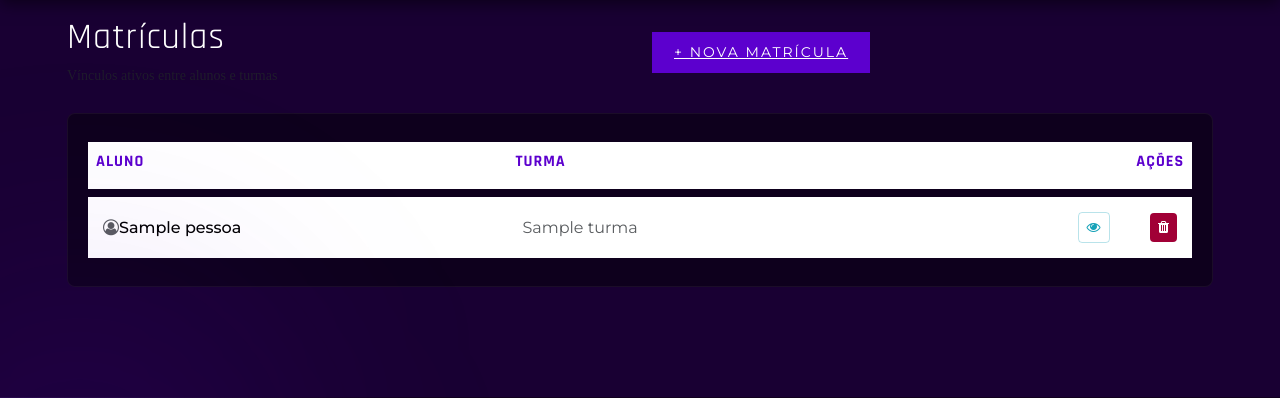
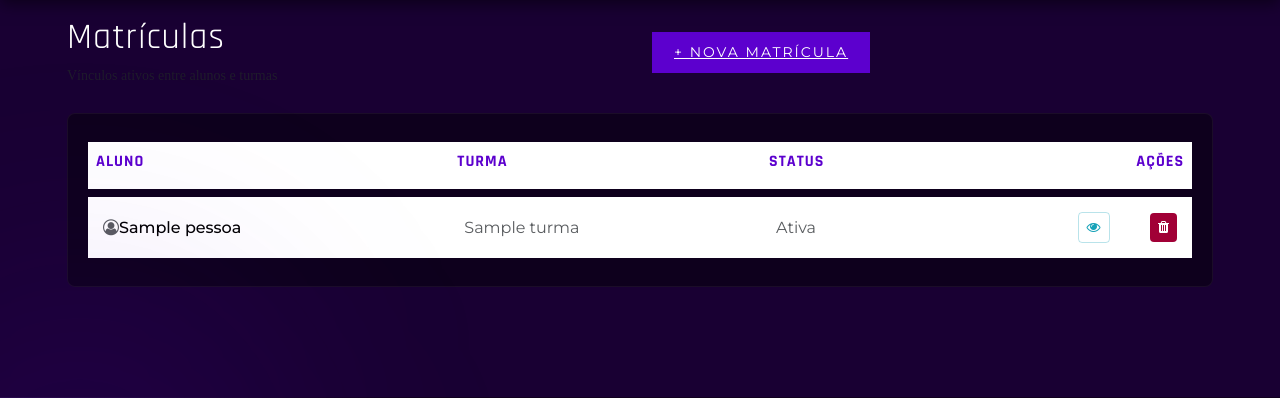
Before and after one commit to EllisCarvalho3/PSW-II-PROJETO-FINAL, a Django app: page /matricula/ in a window 1280 px wide; the page is wider, and only the part inside the window is pictured. Shown: the part 119-517 px from the top of that part. Run offline with Django 5.2, Linux system fonts and the light colour scheme; data comes from the database, SQL or seed files in the repository; tables that the repository leaves empty hold one stand-in row (values such as "Sample post"); some libraries are stand-ins or nearby versions.

```diff
--- a/xavieracademy/templates/matricula/detail.html
+++ b/xavieracademy/templates/matricula/detail.html
@@ -14,6 +14,10 @@
             <p class="mb-1 text-muted">Turma Vinculada</p>
             <h4>{{ matricula.turma.nome }} — Horário: {{ matricula.turma.horario }}</h4>
         </div>
+        <div class="mb-3">
+            <p class="mb-1 text-muted">Status</p>
+            <h4>{{ matricula.get_status_display }}</h4>
+        </div>
         <div class="mb-4">
             <p class="mb-1 text-muted">Data da Matrícula</p>
             <h4>{{ matricula.data_matricula|date:"d/m/Y" }}</h4>
--- a/xavieracademy/templates/matricula/list.html
+++ b/xavieracademy/templates/matricula/list.html
@@ -21,6 +21,7 @@
                     <tr style="border-bottom: 2px solid #5c00ce; font-family: 'Rajdhani', sans-serif; font-size: 16px; text-transform: uppercase; letter-spacing: 1px;">
                         <th style="border: none; color: #5c00ce; padding-bottom: 15px;">Aluno</th>
                         <th style="border: none; color: #5c00ce; padding-bottom: 15px;">Turma</th>
+                        <th style="border: none; color: #5c00ce; padding-bottom: 15px;">Status</th>
                         <th style="border: none; color: #5c00ce; padding-bottom: 15px; text-align: right;">Ações</th>
                     </tr>
                 </thead>
@@ -29,6 +30,7 @@
                     <tr style="background: rgba(255,255,255,0.02); border-radius: 4px; transition: all 0.3s;">
                         <td style="border: none; vertical-align: middle; padding: 15px; font-weight: 500;"><i class="fa fa-user-circle-o text-muted mr-2"></i>{{ matricula.aluno }}</td>
                         <td style="border: none; vertical-align: middle; padding: 15px;" class="text-muted">{{ matricula.turma }}</td>
+                        <td style="border: none; vertical-align: middle; padding: 15px;" class="text-muted">{{ matricula.get_status_display }}</td>
                         <td style="border: none; vertical-align: middle; padding: 15px; text-align: right;">
 
                             <a href="{% url 'detail_matricula' matricula.id %}" class="btn btn-sm btn-outline-info mr-1" title="Detalhes" style="border-color: rgba(23, 162, 184, 0.3); color: #17a2b8; background: transparent;">
@@ -44,7 +46,7 @@
                     </tr>
                     {% empty %}
                     <tr>
-                        <td colspan="3" class="text-center text-muted pt-4">Nenhuma matrícula registrada.</td>
+                        <td colspan="4" class="text-center text-muted pt-4">Nenhuma matrícula registrada.</td>
                     </tr>
                     {% endfor %}
                 </tbody>
```
